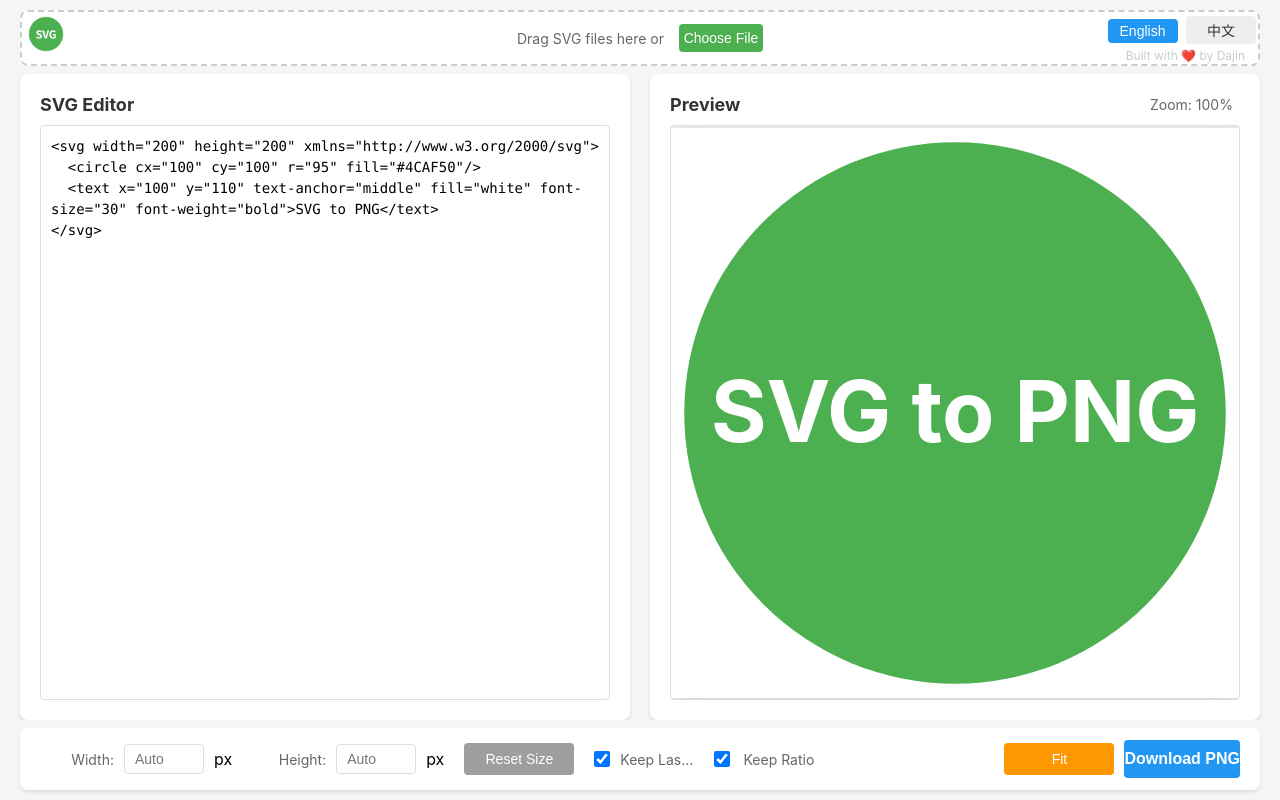
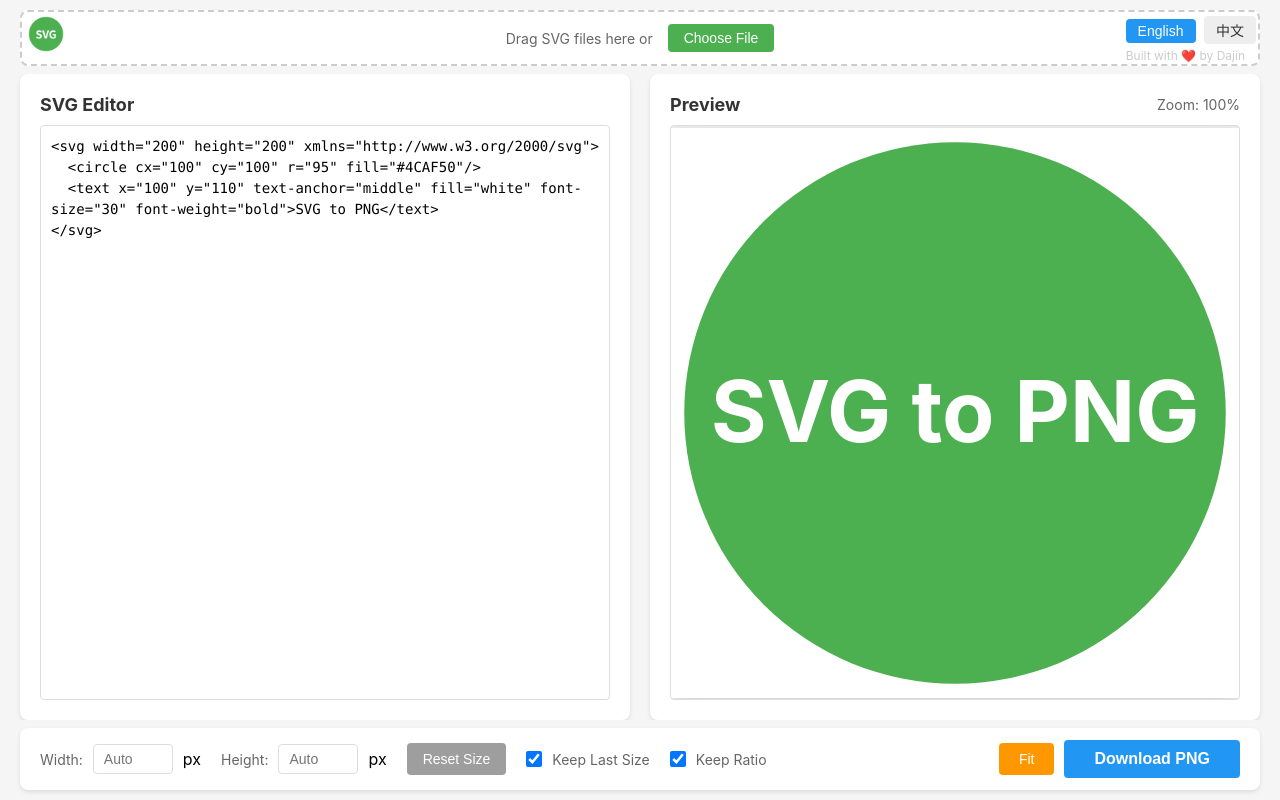
Before and after one commit to mccoach/svg-to-png, a plain HTML site: page index.html in a window 1280 px wide. Drawn offline with Linux system fonts and the light colour scheme.

Commit message:
修改为页面布局及按钮按中英文自适应

```diff
--- a/CSS/style.css
+++ b/CSS/style.css
@@ -341,81 +341,3 @@ body {
         display: none;
     }
 }
-
-/* 控制台按钮、label、input定宽，不受文本长度影响 */
-.controls .control-group label {
-    display: inline-block;
-    width: 74px;         /* 按需要设定为你的最长label，如74px可容纳"保持长宽比"/"Keep Ratio" */
-    min-width: 74px;
-    max-width: 74px;
-    text-align: right;
-    white-space: nowrap;
-    overflow: hidden;
-    text-overflow: ellipsis;
-}
-
-.controls .control-group input[type="number"] {
-    width: 80px;
-    min-width: 80px;
-    max-width: 80px;
-}
-
-.controls .control-group input[type="checkbox"] {
-    width: 16px;
-    min-width: 16px;
-    max-width: 16px;
-    height: 16px;
-}
-
-.controls button,
-.right-controls button {
-    min-width: 110px;    /* 或按最长button文本宽度设置 */
-    max-width: 160px;
-    padding-left: 0;
-    padding-right: 0;
-    text-align: center;
-    white-space: nowrap;
-}
-
-/* 语言切换按钮宽度统一 */
-.lang-switch button {
-    width: 70px;
-    min-width: 70px;
-    max-width: 70px;
-    text-align: center;
-    white-space: nowrap;
-    padding-left: 0;
-    padding-right: 0;
-}
-
-/* 保证预览标题等宽度固定 */
-.preview-header span,
-.editor-header {
-    min-width: 90px;
-    max-width: 140px;
-    display: inline-block;
-    text-align: left;
-    white-space: nowrap;
-    overflow: hidden;
-    text-overflow: ellipsis;
-}
-
-/* 保证drop-zone内 p 和 button不受文本影响 */
-.drop-zone p {
-    min-width: 138px;
-    max-width: 160px;
-    display: inline-block;
-    text-align: right;
-    white-space: nowrap;
-    overflow: hidden;
-    text-overflow: ellipsis;
-}
-
-.drop-zone button {
-    min-width: 84px;
-    max-width: 100px;
-    text-align: center;
-    white-space: nowrap;
-    padding-left: 0;
-    padding-right: 0;
-}
```
